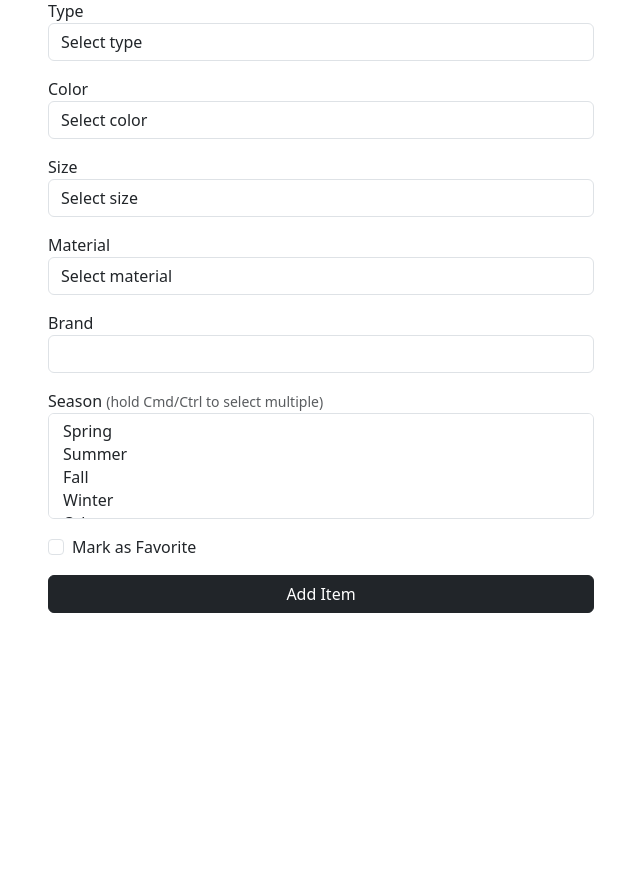
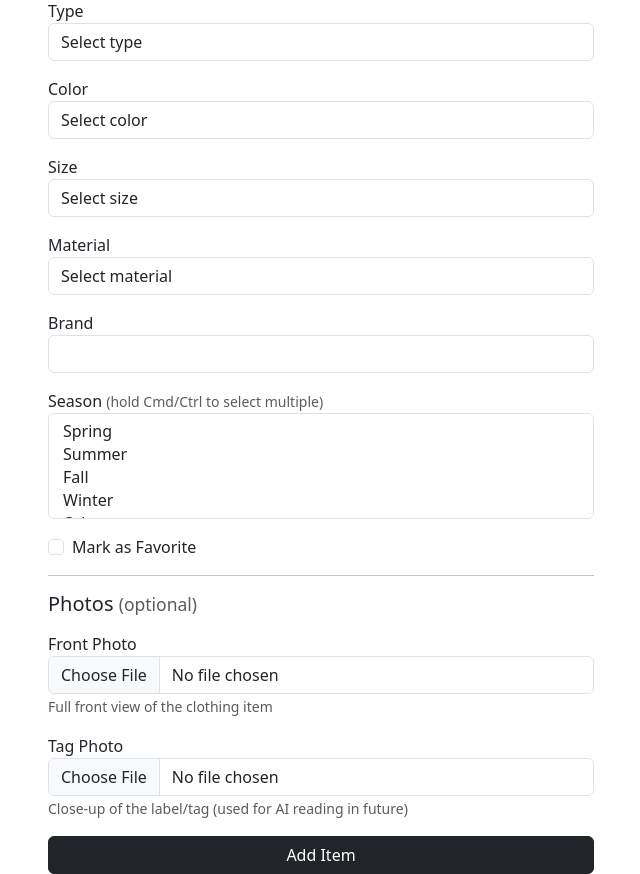
Before and after one commit to DemeedS/digital-wardrobe-project, a Flask app: page /add in a window 1280 px wide. Shown: the part 143-1017 px from the top of the page, without its empty margins (319-959 px from the left). Before the commit the page ends 756 px from the top, so only its background shows below. Run offline with Flask 3, Linux system fonts and the light colour scheme; the visitor is signed in with stand-in values (Sample User, id 1).

Commit message:
Add Cloudinary image upload for front and tag photos

```diff
--- a/app/routes/wardrobe.py
+++ b/app/routes/wardrobe.py
@@ -1,16 +1,53 @@
-from flask import Blueprint, render_template, redirect, url_for, flash, request
+# ============================================================
+# WARDROBE ROUTES - all clothing item functionality
+# Includes dashboard, add, edit, delete, favorites, and
+# Cloudinary image upload for front and tag photos
+# ============================================================
+
+from flask import Blueprint, render_template, redirect, url_for, flash, request, current_app
 from flask_login import login_required, current_user
 from sqlalchemy import or_
 from app import db
 from app.models import ClothingItem
+import cloudinary
+import cloudinary.uploader
 
 wardrobe = Blueprint('wardrobe', __name__)
 
+# ============================================================
+# CLOUDINARY SETUP - configure using credentials from config
+# ============================================================
+def configure_cloudinary():
+    cloudinary.config(
+        cloud_name=current_app.config['CLOUDINARY_CLOUD_NAME'],
+        api_key=current_app.config['CLOUDINARY_API_KEY'],
+        api_secret=current_app.config['CLOUDINARY_API_SECRET']
+    )
+
+# ============================================================
+# HELPER - upload a single image file to Cloudinary
+# Returns the secure URL string, or None if no file provided
+# ============================================================
+def upload_image(file, folder="wardrobe"):
+    if not file or file.filename == '':
+        return None
+    configure_cloudinary()
+    result = cloudinary.uploader.upload(
+        file,
+        folder=folder,
+        resource_type="image"
+    )
+    return result.get('secure_url')
+
+# ============================================================
+# DASHBOARD - main wardrobe view with filtering
+# ============================================================
 @wardrobe.route('/')
 @login_required
 def dashboard():
     query = ClothingItem.query.filter_by(user_id=current_user.id)
 
+    # ---- Apply filters from query params ----
     type_filter = request.args.get('type')
     color_filter = request.args.get('color')
     size_filter = request.args.get('size')
@@ -33,11 +70,13 @@ def dashboard():
 
     items = query.all()
 
-    user_types = sorted(set(i.type for i in ClothingItem.query.filter_by(user_id=current_user.id).all() if i.type))
-    user_colors = sorted(set(i.color for i in ClothingItem.query.filter_by(user_id=current_user.id).all() if i.color))
-    user_materials = sorted(set(i.material for i in ClothingItem.query.filter_by(user_id=current_user.id).all() if i.material))
+    # ---- Build dynamic filter options from user's items ----
+    all_items = ClothingItem.query.filter_by(user_id=current_user.id).all()
+    user_types = sorted(set(i.type for i in all_items if i.type))
+    user_colors = sorted(set(i.color for i in all_items if i.color))
+    user_materials = sorted(set(i.material for i in all_items if i.material))
     user_seasons = sorted(set(
-        s.strip() for i in ClothingItem.query.filter_by(user_id=current_user.id).all()
+        s.strip() for i in all_items
         for s in i.season.split(',') if s.strip()
     ))
 
@@ -54,27 +93,16 @@ def dashboard():
         user_seasons=user_seasons
     )
 
-@wardrobe.route('/favorite/<int:item_id>', methods=['POST'])
-@login_required
-def toggle_favorite(item_id):
-    item = ClothingItem.query.get_or_404(item_id)
-    if item.user_id != current_user.id:
-        flash('Not authorized.')
-        return redirect(url_for('wardrobe.dashboard'))
-    item.favorite = not item.favorite
-    db.session.commit()
-    return redirect(url_for('wardrobe.dashboard'))
-
-@wardrobe.route('/favorites')
-@login_required
-def favorites():
-    items = ClothingItem.query.filter_by(user_id=current_user.id, favorite=True).all()
-    return render_template('favorites.html', items=items)
-
+# ============================================================
+# ADD ITEM - handles manual form + optional photo upload
+# Photos uploaded to Cloudinary, URLs saved to database
+# ============================================================
 @wardrobe.route('/add', methods=['GET', 'POST'])
 @login_required
 def add_item():
     if request.method == 'POST':
+
+        # ---- Handle custom "Other" fields ----
         type_val = request.form.get('type')
         if type_val == 'Other':
             type_val = request.form.get('type_custom', '').strip().title()
@@ -95,6 +123,11 @@ def add_item():
                 seasons.append(custom_season)
         season_val = ', '.join(seasons)
 
+        # ---- Upload photos to Cloudinary (optional) ----
+        front_image_url = upload_image(request.files.get('front_image'))
+        tag_image_url = upload_image(request.files.get('tag_image'))
+
+        # ---- Save item to database ----
         item = ClothingItem(
             type=type_val,
             color=color_val,
@@ -103,22 +136,33 @@ def add_item():
             brand=request.form.get('brand'),
             season=season_val,
             favorite=True if request.form.get('favorite') else False,
-            user_id=current_user.id
+            user_id=current_user.id,
+            front_image_url=front_image_url,  # None if no photo uploaded
+            tag_image_url=tag_image_url        # None if no photo uploaded
         )
         db.session.add(item)
         db.session.commit()
         flash('Item added!')
         return redirect(url_for('wardrobe.dashboard'))
+
     return render_template('add_item.html')
 
+# ============================================================
+# EDIT ITEM - update existing clothing item details
+# ============================================================
 @wardrobe.route('/edit/<int:item_id>', methods=['GET', 'POST'])
 @login_required
 def edit_item(item_id):
     item = ClothingItem.query.get_or_404(item_id)
+
+    # ---- Security check: only owner can edit ----
     if item.user_id != current_user.id:
         flash('You do not have permission to edit this item.')
         return redirect(url_for('wardrobe.dashboard'))
+
     if request.method == 'POST':
+
+        # ---- Handle custom "Other" fields ----
         type_val = request.form.get('type')
         if type_val == 'Other':
             type_val = request.form.get('type_custom', '').strip().title()
@@ -139,6 +183,7 @@ def edit_item(item_id):
                 seasons.append(custom_season)
         season_val = ', '.join(seasons)
 
+        # ---- Update item fields ----
         item.type = type_val
         item.color = color_val
         item.size = request.form.get('size')
@@ -146,19 +191,61 @@ def edit_item(item_id):
         item.brand = request.form.get('brand')
         item.season = season_val
         item.favorite = True if request.form.get('favorite') else False
+
+        # ---- Update photos if new ones were uploaded ----
+        new_front = upload_image(request.files.get('front_image'))
+        new_tag = upload_image(request.files.get('tag_image'))
+        if new_front:
+            item.front_image_url = new_front
+        if new_tag:
+            item.tag_image_url = new_tag
+
         db.session.commit()
         flash('Item updated!')
         return redirect(url_for('wardrobe.dashboard'))
+
     return render_template('edit_item.html', item=item)
 
+# ============================================================
+# DELETE ITEM - remove item from database
+# ============================================================
 @wardrobe.route('/delete/<int:item_id>', methods=['POST'])
 @login_required
 def delete_item(item_id):
     item = ClothingItem.query.get_or_404(item_id)
+
+    # ---- Security check: only owner can delete ----
     if item.user_id != current_user.id:
         flash('You do not have permission to delete this item.')
         return redirect(url_for('wardrobe.dashboard'))
+
     db.session.delete(item)
     db.session.commit()
     flash('Item deleted.')
     return redirect(url_for('wardrobe.dashboard'))
+
+# ============================================================
+# TOGGLE FAVORITE - mark/unmark item as favorite
+# ============================================================
+@wardrobe.route('/favorite/<int:item_id>', methods=['POST'])
+@login_required
+def toggle_favorite(item_id):
+    item = ClothingItem.query.get_or_404(item_id)
+
+    # ---- Security check: only owner can favorite ----
+    if item.user_id != current_user.id:
+        flash('Not authorized.')
+        return redirect(url_for('wardrobe.dashboard'))
+
+    item.favorite = not item.favorite
+    db.session.commit()
+    return redirect(url_for('wardrobe.dashboard'))
+
+# ============================================================
+# FAVORITES PAGE - shows only favorited items
+# ============================================================
+@wardrobe.route('/favorites')
+@login_required
+def favorites():
+    items = ClothingItem.query.filter_by(user_id=current_user.id, favorite=True).all()
+    return render_template('favorites.html', items=items)
--- a/app/templates/add_item.html
+++ b/app/templates/add_item.html
@@ -3,8 +3,13 @@
 <div class="row justify-content-center">
 <div class="col-md-6">
 <h2 class="mb-4">Add Item</h2>
-<form method="POST">
-<input type="hidden" name="csrf_token" value="{{ csrf_token() }}">
+
+<!-- ============================================================
+     ADD ITEM FORM
+     enctype="multipart/form-data" is required for file uploads
+     ============================================================ -->
+<form method="POST" enctype="multipart/form-data">
+    <input type="hidden" name="csrf_token" value="{{ csrf_token() }}">
 
     <!-- TYPE -->
     <div class="mb-3">
@@ -101,17 +106,40 @@
         <label class="form-check-label" for="favorite">Mark as Favorite</label>
     </div>
 
+    <!-- ============================================================
+         PHOTO UPLOAD SECTION (optional)
+         front_image - full front view of the clothing item
+         tag_image   - close-up of the label/tag for AI reading later
+         ============================================================ -->
+    <hr>
+    <h5 class="mb-3">Photos <small class="text-muted">(optional)</small></h5>
+
+    <!-- FRONT PHOTO -->
+    <div class="mb-3">
+        <label>Front Photo</label>
+        <input type="file" name="front_image" class="form-control" accept="image/*">
+        <small class="text-muted">Full front view of the clothing item</small>
+    </div>
+
+    <!-- TAG PHOTO -->
+    <div class="mb-3">
+        <label>Tag Photo</label>
+        <input type="file" name="tag_image" class="form-control" accept="image/*">
+        <small class="text-muted">Close-up of the label/tag (used for AI reading in future)</small>
+    </div>
+
     <button type="submit" class="btn btn-dark w-100">Add Item</button>
 </form>
 </div>
 </div>
 
+<!-- ============================================================
+     JAVASCRIPT - handles "Other" option visibility for dropdowns
+     ============================================================ -->
 <script>
 function handleOtherChange(selectId, customId) {
     const select = document.getElementById(selectId);
     const customInput = document.getElementById(customId);
-
-    // For multi-select (season)
     const selectedValues = Array.from(select.selectedOptions).map(o => o.value);
 
     if (select.value === 'Other' || selectedValues.includes('Other')) {
--- a/app/templates/base.html
+++ b/app/templates/base.html
@@ -32,5 +32,6 @@
     {% endwith %}
     {% block content %}{% endblock %}
 </div>
+<script src="https://cdn.jsdelivr.net/npm/bootstrap@5.3.0/dist/js/bootstrap.bundle.min.js"></script>
 </body>
 </html>
```
Also changed, not shown: app/models.py (+22 -7 lines), app/templates/dashboard.html (+32 -0 lines), config.py (+26 -5 lines).
